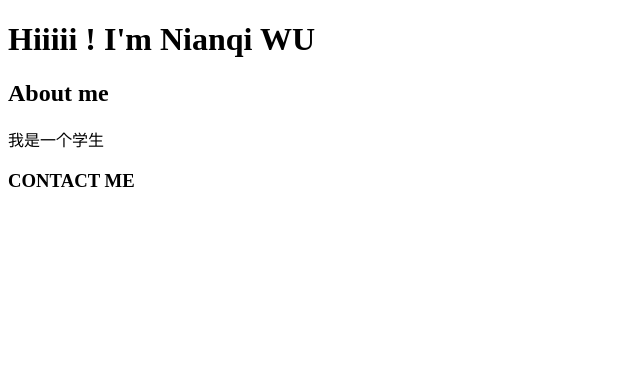
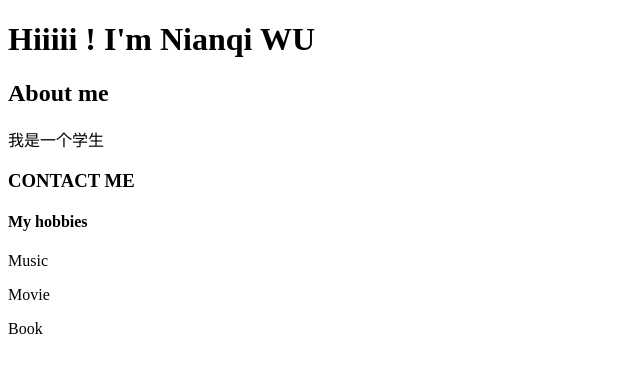
Before and after one commit to Nianqi-WU/mon-deuxi-me-projet, a plain HTML site: page index.html in a window 1280 px wide. Shown: the whole page, without its empty margins (0-640 px from the left). Drawn offline with Linux system fonts and the light colour scheme.

Commit message:
Update index.html

```diff
--- a/index.html
+++ b/index.html
@@ -16,6 +16,10 @@
     <h2>About me</h2>
     <p>我是一个学生</p>
     <h3>CONTACT ME</h3>
+    <h4>My hobbies</h4>
+    <p>Music</p>
+    <p>Movie</p>
+    <p>Book</p>
 </section>
 
 </body>
```
